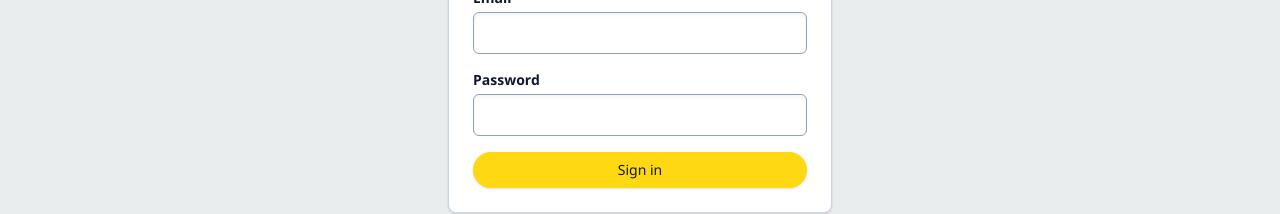
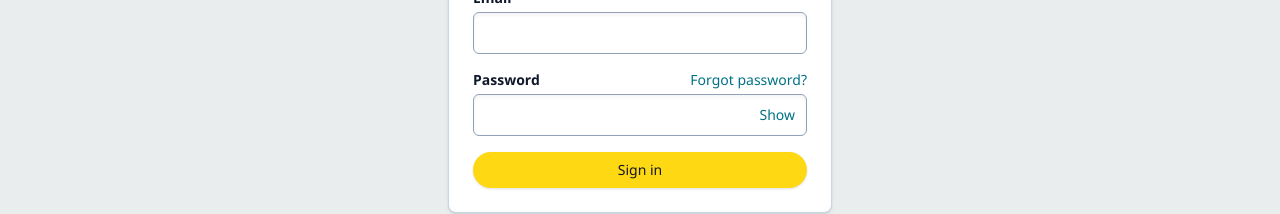
Before and after one commit to Simranjaswal123/ThreadNest, a React (Vite) app in the folder frontend/: page /login in a window 1280 px wide. Shown: the part 209-423 px from the top of the page. Built offline with nearby package versions, Linux system fonts and the light colour scheme; no server answers.

Commit message:
feat(ui): add show and hide buttons to password boxes

```diff
--- /dev/null
+++ b/frontend/src/components/PasswordInput.jsx
@@ -0,0 +1,20 @@
+import { useState } from 'react';
+
+// A password box with a Show/Hide button, so people can check what they typed.
+// The page puts a <label htmlFor={id}> above it.
+export default function PasswordInput({ id, value, onChange, autoComplete, minLength }) {
+  const [visible, setVisible] = useState(false);
+
+  return (
+    <div className="relative">
+      <input id={id} type={visible ? 'text' : 'password'} required minLength={minLength} autoComplete={autoComplete}
+        value={value} onChange={(e) => onChange(e.target.value)}
+        className="w-full rounded-md border border-slate-400 py-2 pl-3 pr-16 shadow-inner focus:border-link" />
+      <button type="button" onClick={() => setVisible(!visible)} aria-pressed={visible} aria-controls={id}
+        className="absolute inset-y-0 right-0 px-3 text-sm font-medium text-link hover:text-link-hover">
+        {visible ? 'Hide' : 'Show'}
+        <span className="sr-only"> password</span>
+      </button>
+    </div>
+  );
+}
--- a/frontend/src/pages/LoginPage.jsx
+++ b/frontend/src/pages/LoginPage.jsx
@@ -2,6 +2,7 @@ import { useState } from 'react';
 import { Link, Navigate, useLocation } from 'react-router-dom';
 import { errorText } from '../api.js';
 import { useAuth } from '../context/AuthContext.jsx';
+import PasswordInput from '../components/PasswordInput.jsx';
 
 const inputClass = 'w-full rounded-md border border-slate-400 px-3 py-2 shadow-inner focus:border-link';
 
@@ -51,9 +52,13 @@ export default function LoginPage() {
               onChange={(e) => setEmail(e.target.value)} className={inputClass} />
           </div>
           <div>
-            <label htmlFor="password" className="mb-1 block text-sm font-bold">Password</label>
-            <input id="password" type="password" required autoComplete="current-password" value={password}
-              onChange={(e) => setPassword(e.target.value)} className={inputClass} />
+            <div className="mb-1 flex items-center justify-between">
+              <label htmlFor="password" className="block text-sm font-bold">Password</label>
+              <Link to="/forgot-password" className="text-sm text-link hover:text-link-hover hover:underline">
+                Forgot password?
+              </Link>
+            </div>
+            <PasswordInput id="password" autoComplete="current-password" value={password} onChange={setPassword} />
           </div>
 
           {/* aria-live makes screen readers announce the error when it appears */}
--- a/frontend/src/pages/RegisterPage.jsx
+++ b/frontend/src/pages/RegisterPage.jsx
@@ -2,6 +2,7 @@ import { useState } from 'react';
 import { Link, Navigate } from 'react-router-dom';
 import { errorText } from '../api.js';
 import { useAuth } from '../context/AuthContext.jsx';
+import PasswordInput from '../components/PasswordInput.jsx';
 
 const inputClass = 'w-full rounded-md border border-slate-400 px-3 py-2 shadow-inner focus:border-link';
 
@@ -53,8 +54,7 @@ export default function RegisterPage() {
           </div>
           <div>
             <label htmlFor="password" className="mb-1 block text-sm font-bold">Password</label>
-            <input id="password" type="password" required minLength={8} autoComplete="new-password" value={password}
-              onChange={(e) => setPassword(e.target.value)} className={inputClass} />
+            <PasswordInput id="password" minLength={8} autoComplete="new-password" value={password} onChange={setPassword} />
             <p className="mt-1 text-xs text-slate-600">At least 8 characters.</p>
           </div>
 
```
